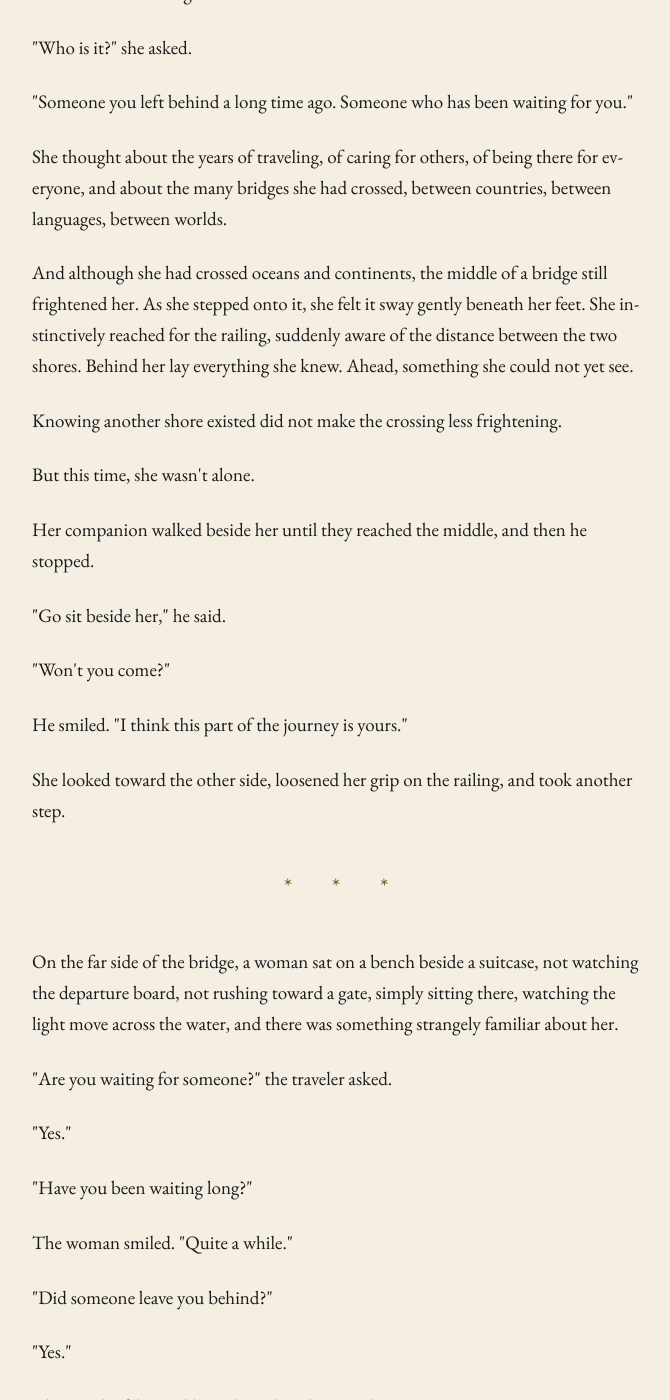
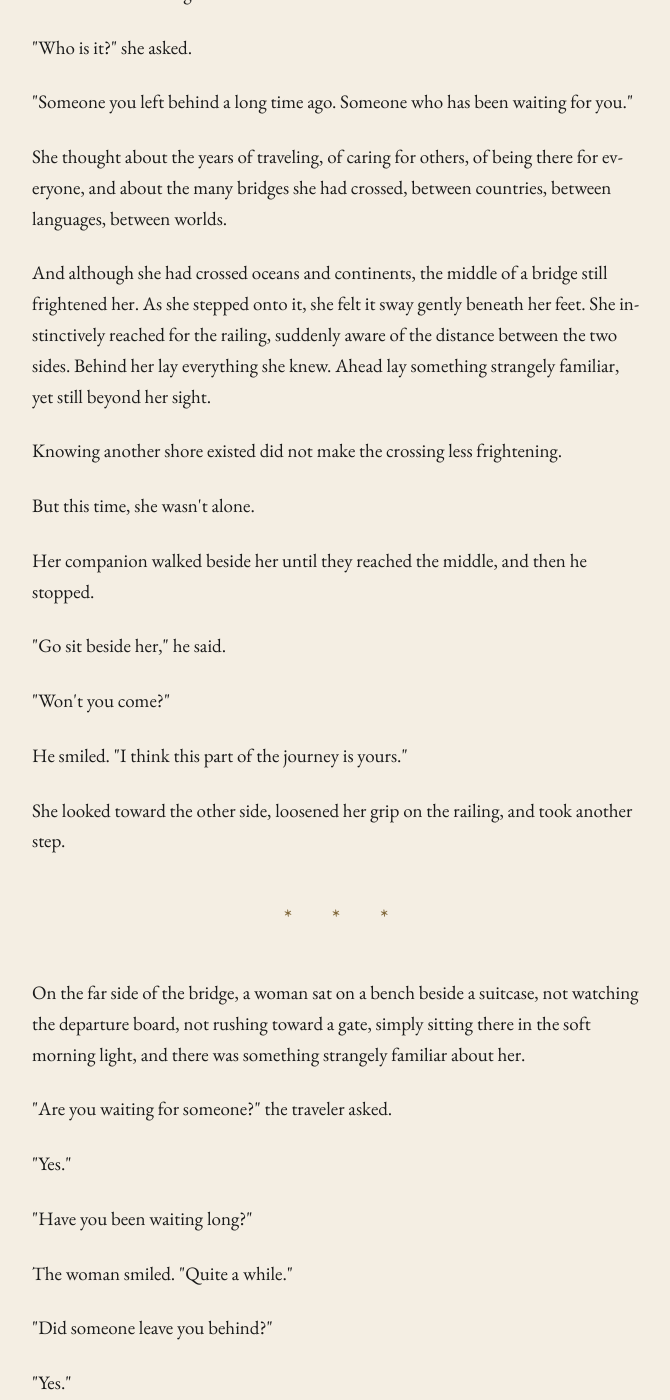
Before and after one commit to adeglon/adeglon.github.io, a Jekyll site: the page built from docs/_posts/2026-10-30-the-traveler.md, in a window 1280 px wide and 1400 px high, scrolled down 5694 px. Shown: the whole window, without its empty margins (80-750 px from the left). Built offline with Jekyll 4.4.1, drawn with Linux system fonts in a browser that asks for light colours; a script that is not in the unit is left out; some of the changed text lies outside the part shown.

Commit message:
The Traveler, revised

```diff
--- a/docs/_posts/2026-10-30-the-traveler.md
+++ b/docs/_posts/2026-10-30-the-traveler.md
@@ -76,7 +76,7 @@
 * * *
 {: .asterism}
 
-They passed through the terminal together, and for once she wasn't leading anyone toward a gate, nor following someone who walked too quickly, they were simply walking side by side.
+They passed through the terminal together, and for once she wasn't leading anyone toward a gate, nor following someone who walked too quickly. They were simply walking side by side.
 
 As they passed through security, she noticed she didn't have to hurry, explain, organize, or look after anyone. The traveler beside her asked for nothing. He simply walked with her, and somehow, that was enough for her to feel safe.
 
@@ -89,7 +89,7 @@
 * * *
 {: .asterism}
 
-Eventually they arrived at a quieter part of the terminal, where beyond the great windows a narrow bridge stretched toward another part of the airport, and the woman stopped.
+Eventually they arrived at a quieter part of the terminal, where a narrow, glass-enclosed pedestrian bridge connected two wings of the airport, and the woman stopped.
 
 "Why are we here?"
 
@@ -103,7 +103,7 @@
 
 She thought about the years of traveling, of caring for others, of being there for everyone, and about the many bridges she had crossed, between countries, between languages, between worlds.
 
-And although she had crossed oceans and continents, the middle of a bridge still frightened her. As she stepped onto it, she felt it sway gently beneath her feet. She instinctively reached for the railing, suddenly aware of the distance between the two shores. Behind her lay everything she knew. Ahead, something she could not yet see.
+And although she had crossed oceans and continents, the middle of a bridge still frightened her. As she stepped onto it, she felt it sway gently beneath her feet. She instinctively reached for the railing, suddenly aware of the distance between the two sides. Behind her lay everything she knew. Ahead lay something strangely familiar, yet still beyond her sight.
 
 Knowing another shore existed did not make the crossing less frightening.
 
@@ -122,7 +122,7 @@
 * * *
 {: .asterism}
 
-On the far side of the bridge, a woman sat on a bench beside a suitcase, not watching the departure board, not rushing toward a gate, simply sitting there, watching the light move across the water, and there was something strangely familiar about her.
+On the far side of the bridge, a woman sat on a bench beside a suitcase, not watching the departure board, not rushing toward a gate, simply sitting there in the soft morning light, and there was something strangely familiar about her.
 
 "Are you waiting for someone?" the traveler asked.
 
```
Also changed, not shown: other parts of docs/_posts/2026-10-30-the-traveler.md (+2 -2 lines).
